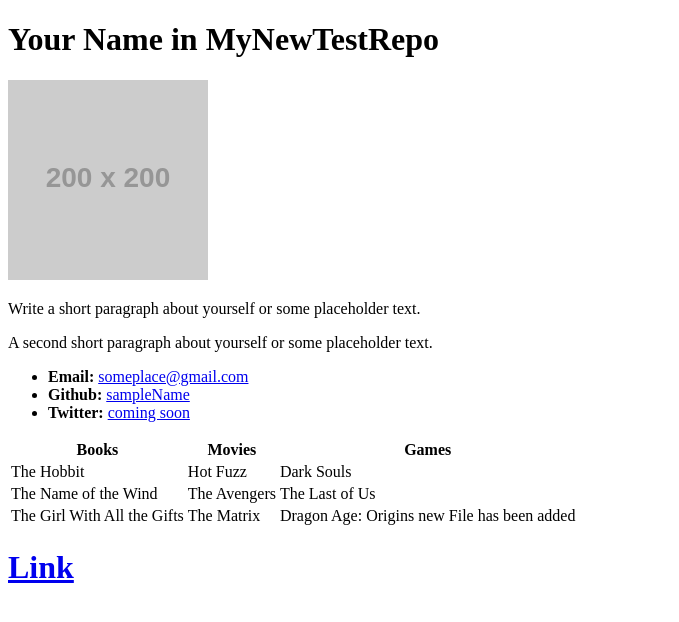
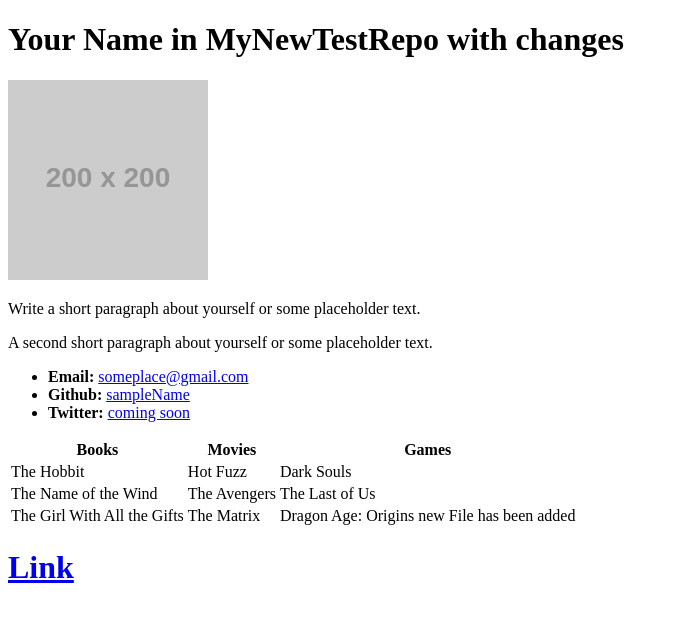
Before and after one commit to VB6-Tab/MyNewTestRepo, a plain HTML site: page index.html in a window 1280 px wide. Shown: the whole page, without its empty margins (0-679 px from the left). Drawn offline with Linux system fonts and the light colour scheme; placeholder pictures from the web are drawn by us.

Commit message:
New Changes

```diff
--- a/index.html
+++ b/index.html
@@ -7,7 +7,7 @@
 
 <body>
 
-  <h1>Your Name in MyNewTestRepo</h1>
+  <h1>Your Name in MyNewTestRepo with changes</h1>
 
   <img src="https://placehold.it/200x200" alt="Your Name">
 
```
